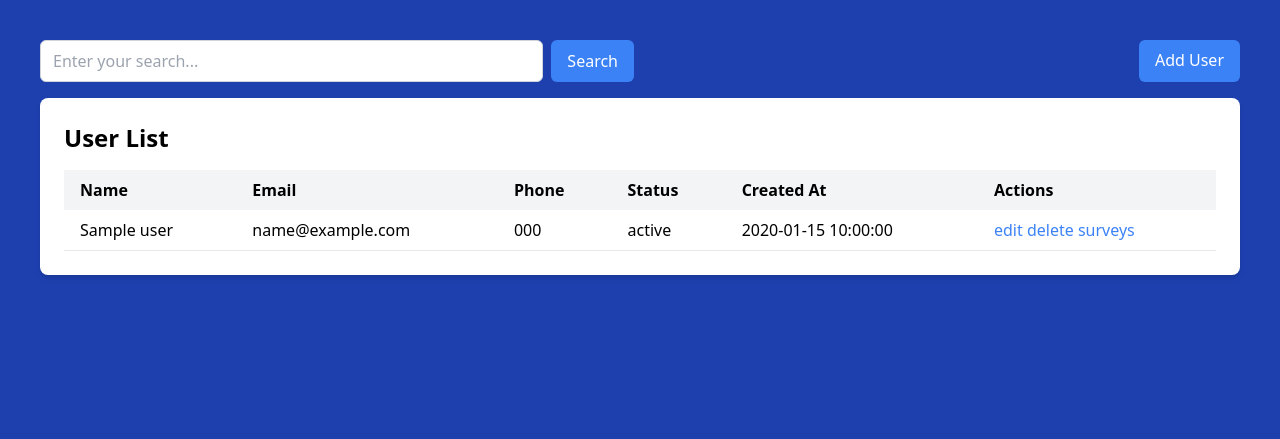
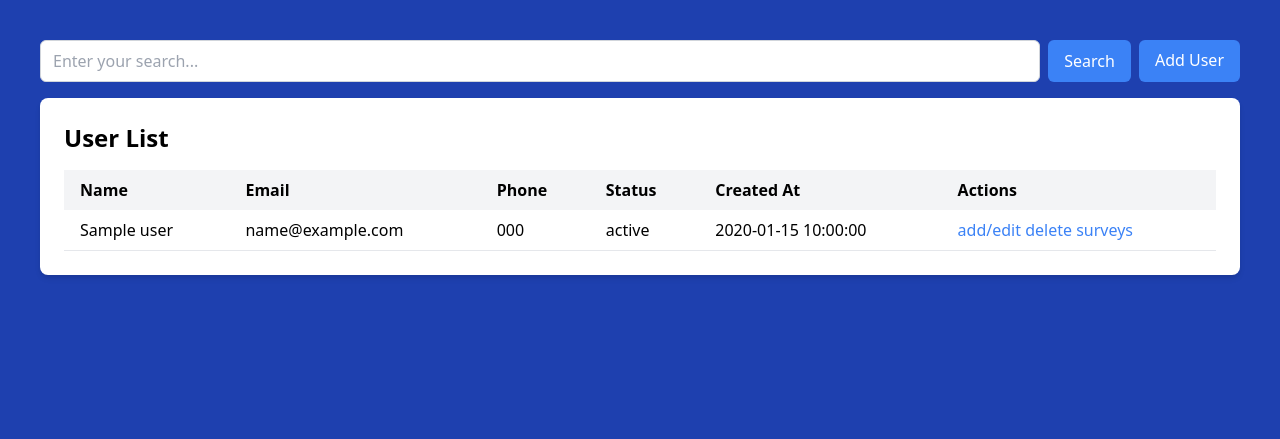
Before and after one commit to callumreillyy/EvalForm, a CodeIgniter 4 app: the page made by app/Views/admin.php in a window 1280 px wide. Shown: the part 80-519 px from the top of the page. Run offline with PHP 8.4 and a stand-in for CodeIgniter, Linux system fonts and the light colour scheme; the template is opened without the code that fills it: most values are stand-ins (such as "Sample title", 1, 10 or a date in 2020); some libraries are stand-ins or nearby versions.

Commit message:
fixed search bar display and cleaned admin UI script code

```diff
--- a/app/Views/admin.php
+++ b/app/Views/admin.php
@@ -5,18 +5,14 @@
   <div class="flex py-5 px-5 min-h-screen">
     <div class="flex-grow">
       <div class="py-5 px-5">
-        <div class="flex flex-col md:flex-row mb-4">
-          <div class="w-full md:w-1/2 md:mb-0 md:mr-3">
-            <form method="get" action="<?= base_url('admin/'); ?>">
-              <div class="flex">
-                <input type="text" class="w-full px-3 py-2 border border-gray-300 rounded-md focus:outline-none focus:border-indigo-500" placeholder="Enter your search..." name="search">
-                <button class="ml-2 px-4 py-2 bg-blue-500 text-white rounded-md hover:bg-blue-600 focus:outline-none focus:bg-blue-600" type="submit">Search</button>
-              </div>
-            </form>
-          </div>
-          <div class="w-full md:w-1/2 flex justify-end">
-            <a class="px-4 py-2 bg-blue-500 text-white rounded-md hover:bg-blue-600 focus:outline-none focus:bg-blue-600" href=<?= base_url('addedit/');?>>Add User</a>
-          </div>
+        <div class="flex flex-row mb-4">
+          <form class="flex-grow" method="get" action="<?= base_url('admin/'); ?>">
+            <div class="flex">
+              <input type="text" class="w-full px-3 py-2 border border-gray-300 rounded-md focus:outline-none focus:border-indigo-500" placeholder="Enter your search..." name="search">
+              <button class="ml-2 px-4 py-2 bg-blue-500 text-white rounded-md hover:bg-blue-600 focus:outline-none focus:bg-blue-600" type="submit">Search</button>
+            </div>
+          </form>
+          <a class="ml-2 px-4 py-2 bg-blue-500 text-white rounded-md hover:bg-blue-600 focus:outline-none focus:bg-blue-600" href="<?= base_url('addedit/');?>">Add User</a>
         </div>
         <div class="bg-white rounded-lg shadow-md p-6 my-4">
           <h2 class="text-2xl font-bold mb-4">User List</h2>
@@ -40,7 +36,7 @@
                 <td class="px-4 py-2 status"><?= esc($user['status']) ?></td>
                 <td class="px-4 py-2 created"><?= esc($user['created_at']) ?></td>
                 <td class="px-4 py-2 actions">
-                  <a class="text-blue-500 hover:text-blue-600" href="<?= base_url('admin/addedit/'.$user['user_id']);?>">edit</a>
+                  <a class="text-blue-500 hover:text-blue-600 edit" href="<?= base_url('admin/addedit/'.$user['user_id']);?>">add/edit</a>
                   <a class="text-blue-500 hover:text-blue-600" href="<?= base_url('admin/delete/' . $user['user_id']) ?>" class="btn btn-sm btn-danger" onclick="return confirm('Are you sure you want to delete this user?')">delete</a>
                   <a class="text-blue-500 hover:text-blue-600" href="<?= base_url('Surveys/'.$user['user_id']);?>">surveys</a></td>
                 </td>
@@ -62,11 +58,9 @@
 
       links.forEach(link => {
         link.addEventListener('mouseover', () => {
-          console.log(link);
-          //link.classList.add('hidden');
           // for each action style the table background
           switch(link.textContent.trim()) {
-            case "edit":
+            case "add/edit":
               action.classList.add('hover:bg-green-200');
               break;
             case "delete":
@@ -83,21 +77,7 @@
         });
 
         link.addEventListener('mouseout', () => {
-          switch(link.textContent.trim()) {
-            case "edit":
-              action.classList.remove('hover:bg-green-200');
-              break;
-            case "delete":
-              action.classList.remove('hover:bg-red-200');
-              break;
-            case "surveys":
-              action.classList.remove('hover:bg-blue-200');
-              break;
-            default:
-            case "edit":
-              action.classList.remove('hover:bg-grey-200');
-              break;
-          }
+          link.parentElement.classList.remove('hover:bg-green-200', 'hover:bg-red-200', 'hover:bg-blue-200', 'hover:bg-gray-200');
         });
       });
     });
```
